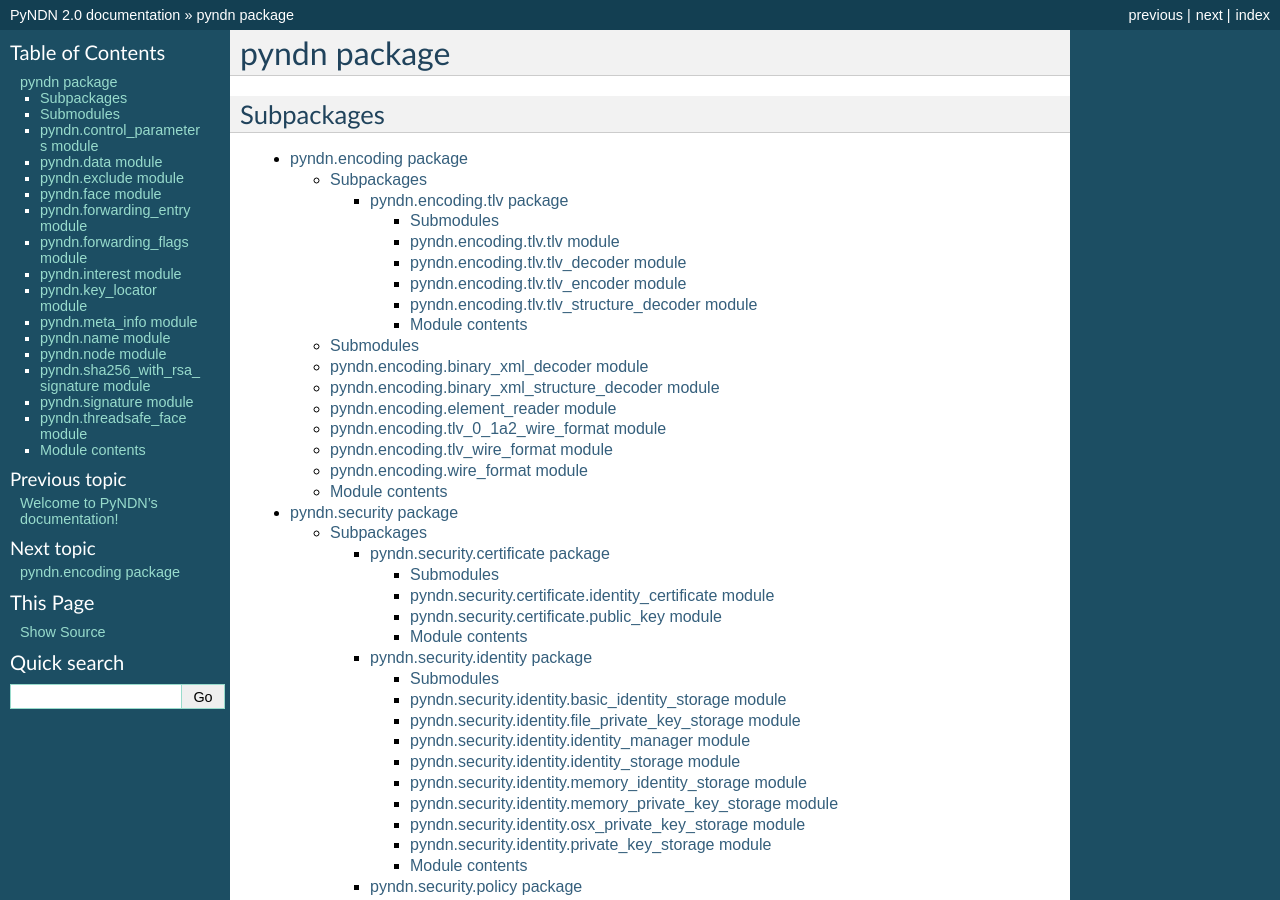
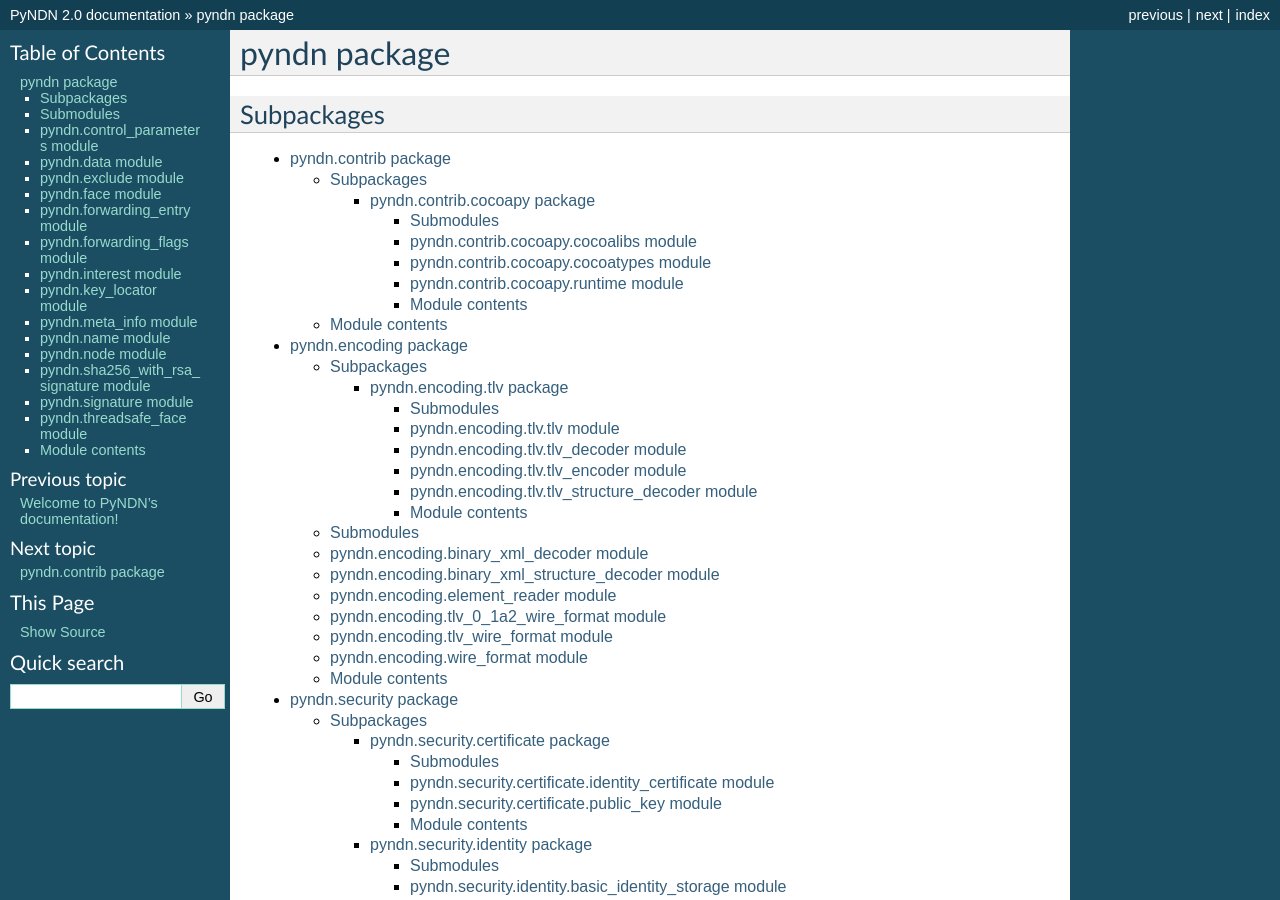
Before and after one commit to named-data/PyNDN2, a Sphinx documentation site: the page built from doc/pyndn.rst, in a window 1280 px wide and 900 px high. Built offline with Sphinx 7.4.7, drawn with Linux system fonts in a browser that asks for light colours.

Commit message:
doc: Add contrib.

```diff
--- /dev/null
+++ b/doc/pyndn.contrib.cocoapy.rst
@@ -0,0 +1,38 @@
+pyndn.contrib.cocoapy package
+=============================
+
+Submodules
+----------
+
+pyndn.contrib.cocoapy.cocoalibs module
+--------------------------------------
+
+.. automodule:: pyndn.contrib.cocoapy.cocoalibs
+    :members:
+    :undoc-members:
+    :show-inheritance:
+
+pyndn.contrib.cocoapy.cocoatypes module
+---------------------------------------
+
+.. automodule:: pyndn.contrib.cocoapy.cocoatypes
+    :members:
+    :undoc-members:
+    :show-inheritance:
+
+pyndn.contrib.cocoapy.runtime module
+------------------------------------
+
+.. automodule:: pyndn.contrib.cocoapy.runtime
+    :members:
+    :undoc-members:
+    :show-inheritance:
+
+
+Module contents
+---------------
+
+.. automodule:: pyndn.contrib.cocoapy
+    :members:
+    :undoc-members:
+    :show-inheritance:
--- /dev/null
+++ b/doc/pyndn.contrib.rst
@@ -0,0 +1,17 @@
+pyndn.contrib package
+=====================
+
+Subpackages
+-----------
+
+.. toctree::
+
+    pyndn.contrib.cocoapy
+
+Module contents
+---------------
+
+.. automodule:: pyndn.contrib
+    :members:
+    :undoc-members:
+    :show-inheritance:
--- a/doc/pyndn.rst
+++ b/doc/pyndn.rst
@@ -6,6 +6,7 @@
 
 .. toctree::
 
+    pyndn.contrib
     pyndn.encoding
     pyndn.security
     pyndn.transport
```
